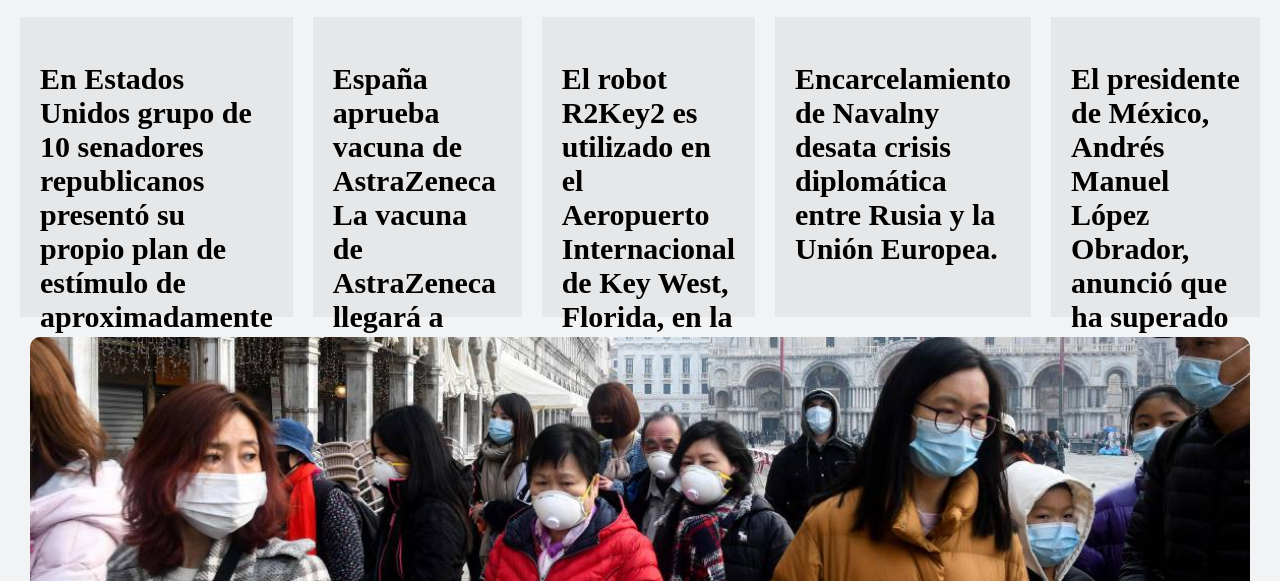
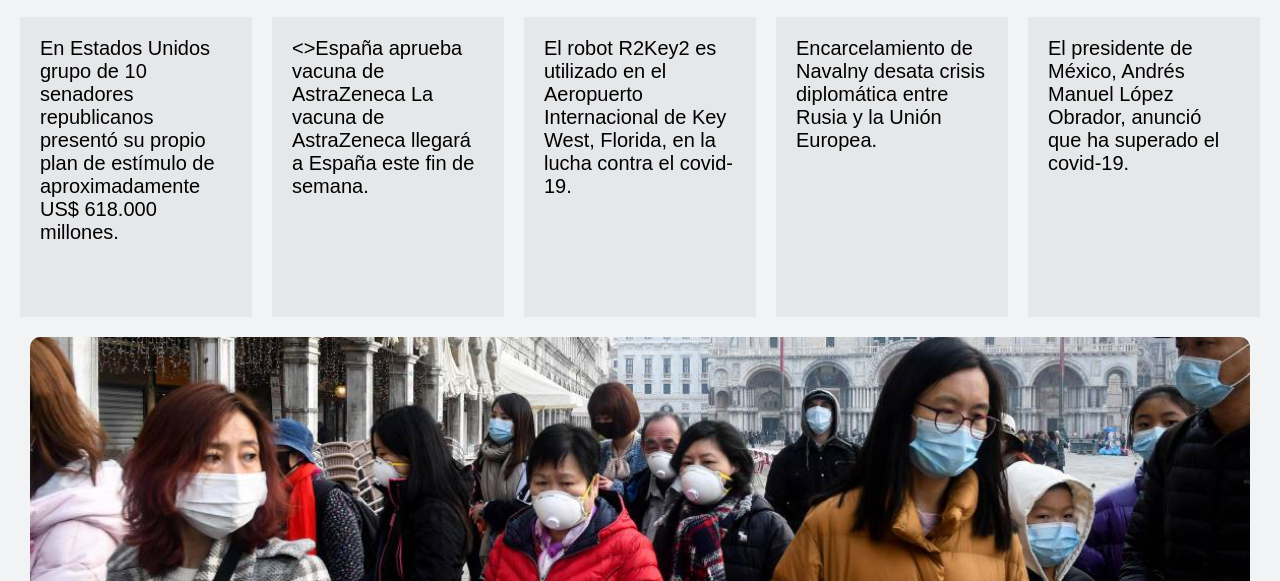
Before and after one commit to lehder/Blog-Noticias, a plain HTML site: page index.html in a window 1280 px wide. Shown: the part 371-952 px from the top of the page. Drawn offline with Linux system fonts and the light colour scheme; files whose address does not match are found by name.

Commit message:
Corrigiendo <h2>

```diff
--- a/index.html
+++ b/index.html
@@ -65,21 +65,20 @@
 
     <div class="grid">
         <div class="seccion1">
-            <h2>En Estados Unidos grupo de 10 senadores republicanos presentó su propio plan de estímulo de aproximadamente US$ 618.000 millones, el plan propuesto por el presidente Joe Biden para hacerle frente a la pandemia de coronavirus.</h2>
+            En Estados Unidos grupo de 10 senadores republicanos presentó su propio plan de estímulo de aproximadamente US$ 618.000 millones.
         </div>
         <div class="seccion2">
-            <h2>España aprueba vacuna de AstraZeneca La vacuna de AstraZeneca llegará a España este fin de semana. Los 55 años era la edad máxima establecida para recibir las primeras dosis de la vacuna.</h2>
+            <>España aprueba vacuna de AstraZeneca La vacuna de AstraZeneca llegará a España este fin de semana.
         </div>
         <div class="seccion3">
-            <h2>El robot R2Key2 es utilizado en el Aeropuerto Internacional de Key West, Florida, en la lucha contra el covid-19.
-            </h2>
+            El robot R2Key2 es utilizado en el Aeropuerto Internacional de Key West, Florida, en la lucha contra el covid-19.
+
         </div>
         <div class="seccion4">
-            <h2>Encarcelamiento de Navalny desata crisis diplomática entre Rusia y la Unión Europea.</h2>
+            Encarcelamiento de Navalny desata crisis diplomática entre Rusia y la Unión Europea.
         </div>
         <div class="seccion5">
-            <h2>
-                El presidente de México, Andrés Manuel López Obrador, anunció que ha superado el covid-19.</h2>
+            El presidente de México, Andrés Manuel López Obrador, anunció que ha superado el covid-19.
         </div>
     </div>
 
```
